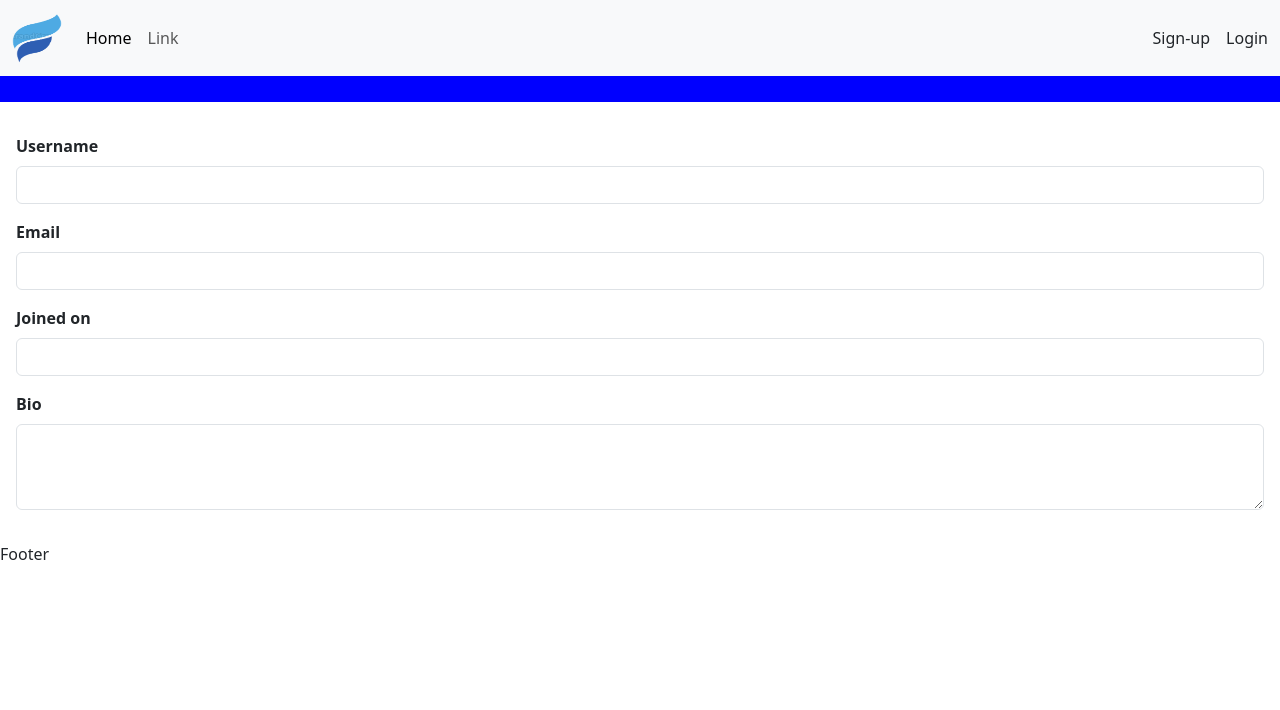
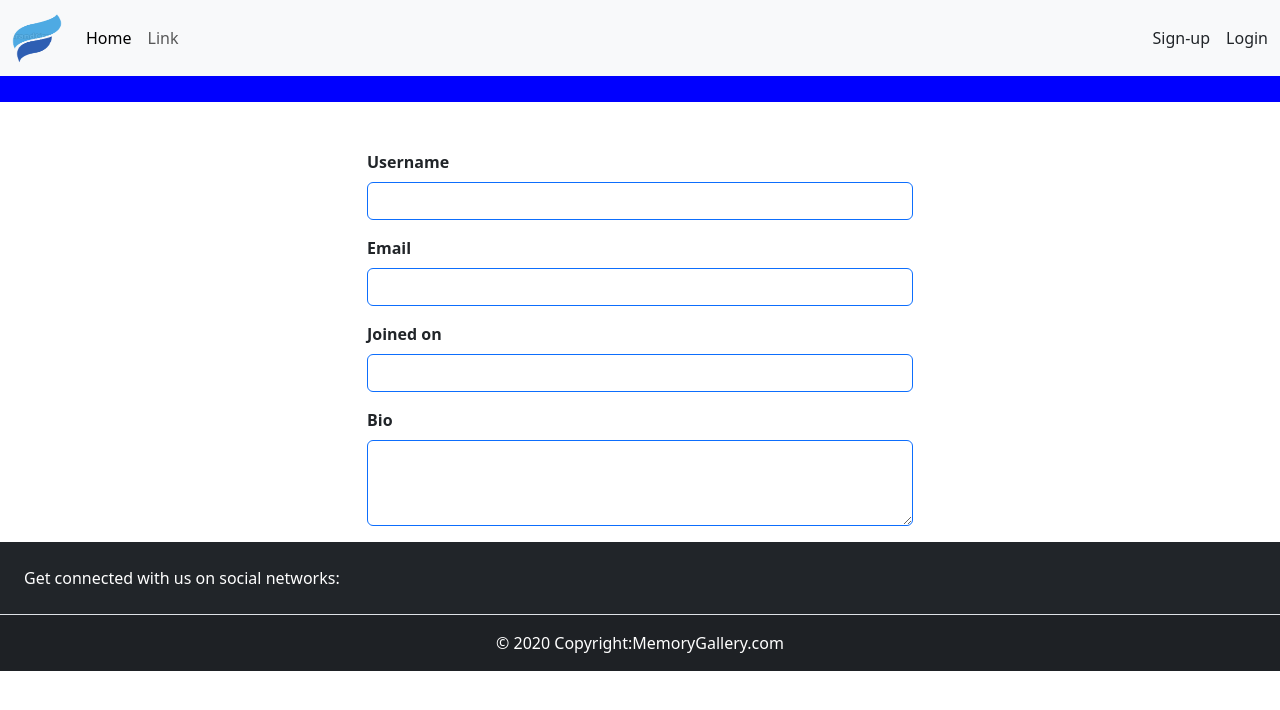
Before and after one commit to isybliss/MEMORY-Gallery, a React (Create React App) app in the folder frontend_section/: page /editprofile in a window 1280 px wide. Shown: the top 710 px of the page. Built offline with nearby package versions, Linux system fonts and the light colour scheme.

Commit message:
footer page

```diff
--- a/frontend_section/package.json
+++ b/frontend_section/package.json
@@ -12,6 +12,7 @@
     "primereact": "^9.6.2",
     "react": "^18.2.0",
     "react-dom": "^18.2.0",
+    "react-icons": "^4.11.0",
     "react-router-dom": "^6.15.0",
     "react-scripts": "5.0.1",
     "react-toastify": "^9.1.3",
--- a/frontend_section/src/homepage/footer.jsx
+++ b/frontend_section/src/homepage/footer.jsx
@@ -1,8 +1,50 @@
-import React from 'react'
+import React from 'react';
 
 const Footer = () => {
   return (
-    <div>Footer</div>
+    <footer className="bg-dark text-center text-white">
+      {/* Section: Social media */}
+      <section className="d-flex justify-content-center justify-content-lg-between p-4 border-bottom">
+        {/* Left */}
+        <div className="me-5 d-none d-lg-block">
+          <span>Get connected with us on social networks:</span>
+        </div>
+        {/* Left */}
+        {/* Right */}
+        <div>
+          <a href="" className="me-4 text-reset">
+            <i className="fab fa-facebook-f" />
+          </a>
+          <a href="" className="me-4 text-reset">
+            <i className="fab fa-twitter" />
+          </a>
+          <a href="" className="me-4 text-reset">
+            <i className="fab fa-google" />
+          </a>
+          <a href="" className="me-4 text-reset">
+            <i className="fab fa-instagram" />
+          </a>
+          <a href="" className="me-4 text-reset">
+            <i className="fab fa-linkedin" />
+          </a>
+          <a href="" className="me-4 text-reset">
+            <i className="fab fa-github" />
+          </a>
+        </div>
+        {/* Right */}
+      </section>
+      {/* Section: Social media */}
+      <div
+        className="text-center p-3"
+        style={{ backgroundColor: "rgba(0, 0, 0, 0.1)" }}
+      >
+        © 2020 Copyright:
+        <a className="text-white text-decoration-none" href="https://mdbootstrap.com/">
+         MemoryGallery.com
+        </a>
+      </div>
+      {/* Copyright */}
+  </footer>
   )
 }
 
--- a/frontend_section/src/userProfile/editprofile.jsx
+++ b/frontend_section/src/userProfile/editprofile.jsx
@@ -2,14 +2,16 @@ import React from 'react'
 
 const EditProfile = () => {
   return (
-    <form className='mt-3 p-3'>
+    <div className="container">
+      <div className='row justify-content-center mt-5'>
+        <form className='col-lg-6'>
           <div className="mb-3">
             <label htmlFor="username" className="form-label">
               <strong>Username</strong>
             </label>
             <input
               type="text"
-          className="form-control"
+              className="form-control border-primary"
               id="username"
 
             />
@@ -20,7 +22,7 @@ const EditProfile = () => {
             </label>
             <input
               type="email"
-          className="form-control"
+              className="form-control border-primary"
               id="email"
             />
           </div>
@@ -30,7 +32,7 @@ const EditProfile = () => {
             </label>
             <input
               type="number"
-          className="form-control"
+              className="form-control border-primary"
               id="joined-on"
             />
           </div>
@@ -39,13 +41,15 @@ const EditProfile = () => {
             <strong>Bio</strong>
             </label>
             <textarea
-          className="form-control"
+              className="form-control border-primary"
               id="bio"
               rows={3}
               defaultValue={""}
             />
           </div>
         </form>
+      </div>
+    </div>
   )
 }
 
--- a/frontend_section/src/userProfile/profile.jsx
+++ b/frontend_section/src/userProfile/profile.jsx
@@ -10,12 +10,7 @@ const Profile = () => {
                     <img src={isy}style={{width:"200px", height:"200px",borderRadius:"100px"}} />
                 </div>
 
-                <div className='col-md-4 col-sm-12'>
-                    <p>Bio</p>
-                    <textarea>
 
-                    </textarea>
-                </div>
                 <button className='border-none rounded-5 ms-4 btn btn-primary'>Edit Profile</button>
             </div>
             <div className='col-6'>
@@ -27,9 +22,11 @@ const Profile = () => {
                 <h4>Email Address</h4>
                 <p>Isy@gmail.com</p>
                 </div>
-                <div className='col-md-4 col-sm-12 '>
-                    <h4>Joined On</h4>
-                    <p>2020-12-03</p>
+                <div className='col-md-2 col-sm-12'>
+                    <p>Bio</p>
+                    <textarea>
+
+                    </textarea>
                 </div>
             </div>
         </div>
```
Also changed, not shown: 1 other file (tests, documents, lock files or other folders). Lines whose indentation alone changed are shown as unchanged.
